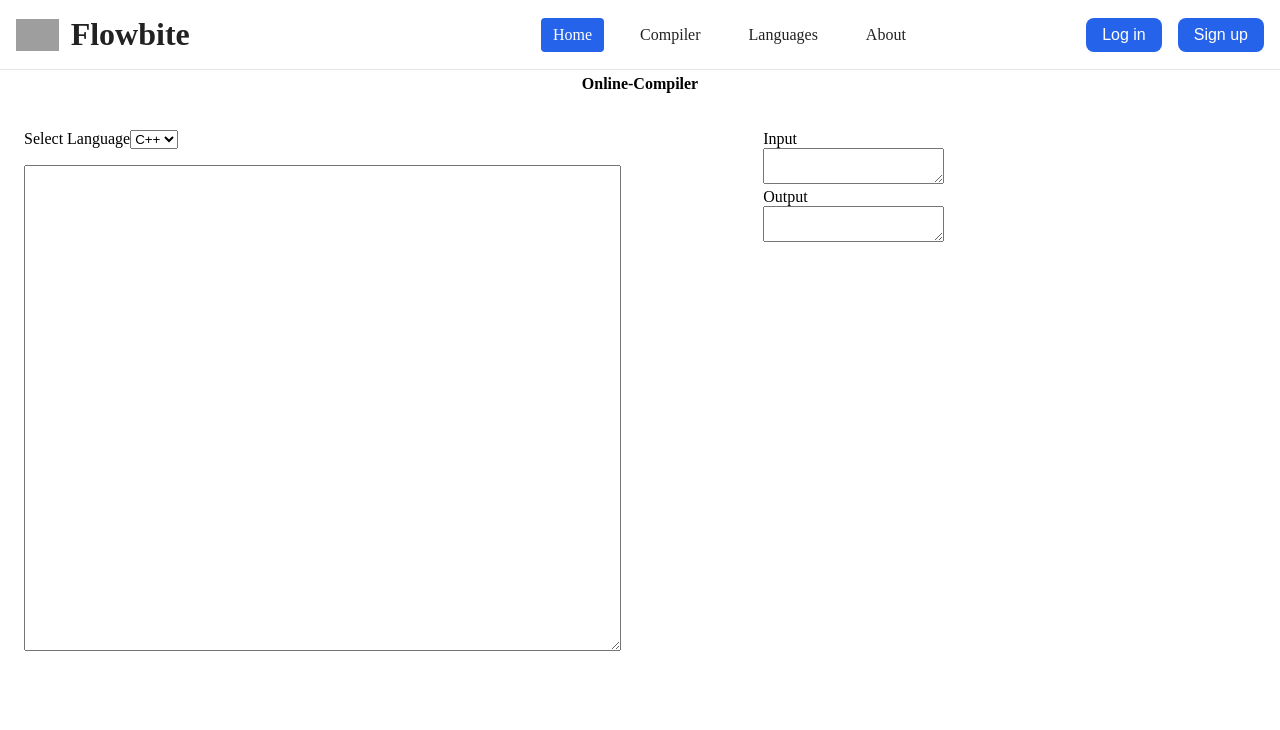
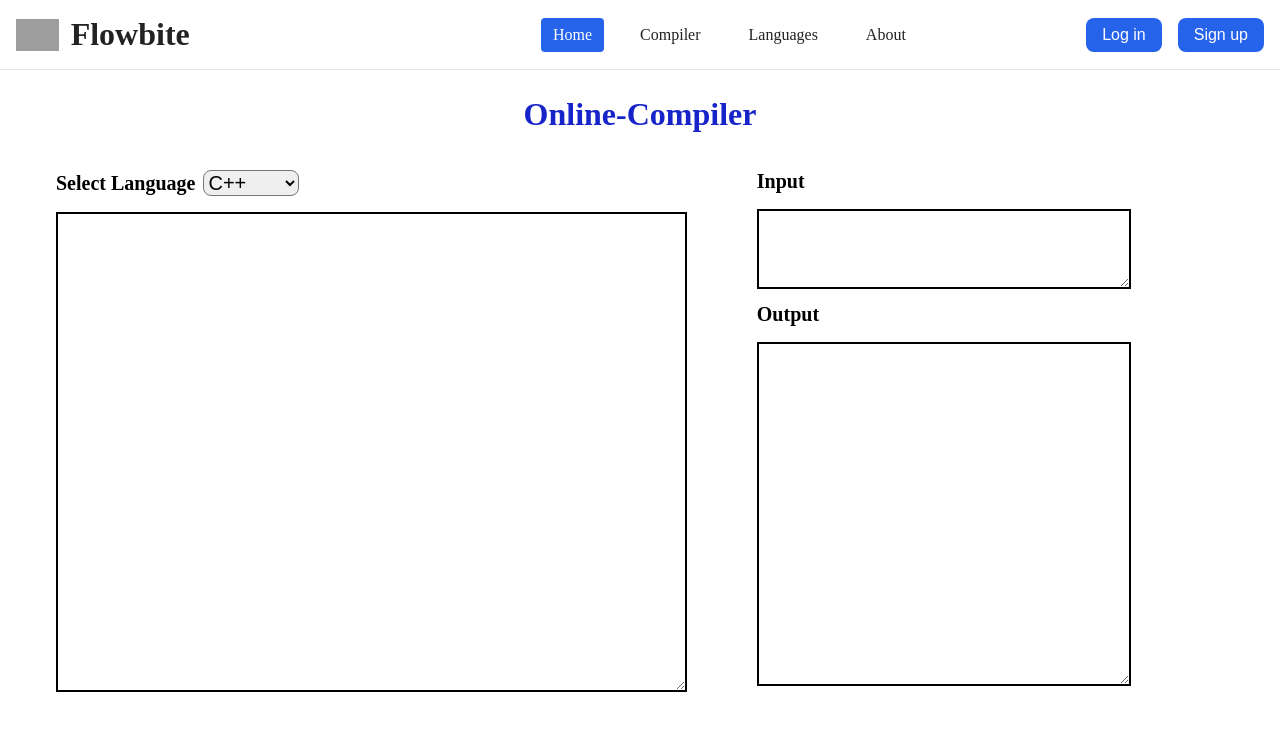
Before and after one commit to amrita-coding/Online-code-compiler, an Angular app: page / in a window 1280 px wide. Shown: the top 730 px of the page. Built offline with nearby package versions, Linux system fonts and the light colour scheme; grey boxes are pictures that could not be loaded.

Commit message:
Refactor styles in home component

```diff
--- a/src/app/home/home.component.css
+++ b/src/app/home/home.component.css
@@ -1,34 +1,73 @@
 
 .content{
-    margin-top: 75px;
+    margin-top: 6rem;
 
 }
 .main-section{
     display: flex;
-    padding: 1rem;
+    padding: 1rem 3rem;
 }
 .code{
     /* display: flex;e */
     width: 60%;
 }
 .ip-op{
-    /* display: flex; */
+    display: flex;
+    flex-direction: column;
+    gap: 10px;
     width: 40%;
 }
 select{
     /* display:block; */
+    font-size: 20px;
+    width: 6rem;
+    border-radius: 8px;
 
 
 }
 span{
     display: block;
+    margin-bottom: 1rem;
 }
-h4{
+h1{
     text-align: center;
+    color: #1724c9;
 }
 
 .source-code{
-     width: 80%;
+     width: 90%;
     margin-top: 1rem;
     height: 60vh;
+    font-size: 16px;
+    box-sizing: border-box;
+    padding: 10px;
+    border: 2px solid black;
 }
+
+.input-area{
+        width: 80%;
+    height: 10vh;
+    border: 2px solid black;
+    font-size: 16px;
+     box-sizing: border-box;
+    padding: 10px;
+}
+.output-area{
+    width: 80%;
+    height: 43vh;
+    border: 2px solid black;
+    font-size: 16px;
+     box-sizing: border-box;
+    padding: 10px;
+}
+
+label{
+    font-size: 20px;
+    font-weight: 600;
+    margin-right: 0.5rem;
+}
+
+span{
+    font-size: 20px;
+    font-weight: 600;
+}
--- a/src/app/home/home.component.html
+++ b/src/app/home/home.component.html
@@ -1,9 +1,9 @@
 <div class="content">
-    <h4>Online-Compiler</h4>
+    <h1>Online-Compiler</h1>
     <div class="main-section">
         <div class="code">
             <div>
-                <label for="Select Language">Select Language</label>
+                <label for="Language">Select Language</label>
                 <select name="Languages">
                     <option value="C++">C++</option>
                 </select>
@@ -13,11 +13,11 @@
         <div class="ip-op">
             <div class="ip-box">
                 <span>Input</span>
-                <textarea name=""></textarea>
+                <textarea name="" class="input-area"></textarea>
             </div>
             <div class="op-box">
                 <span>Output</span>
-                <textarea name=""></textarea>
+                <textarea name="" class="output-area"></textarea>
             </div>
 
         </div>
```
